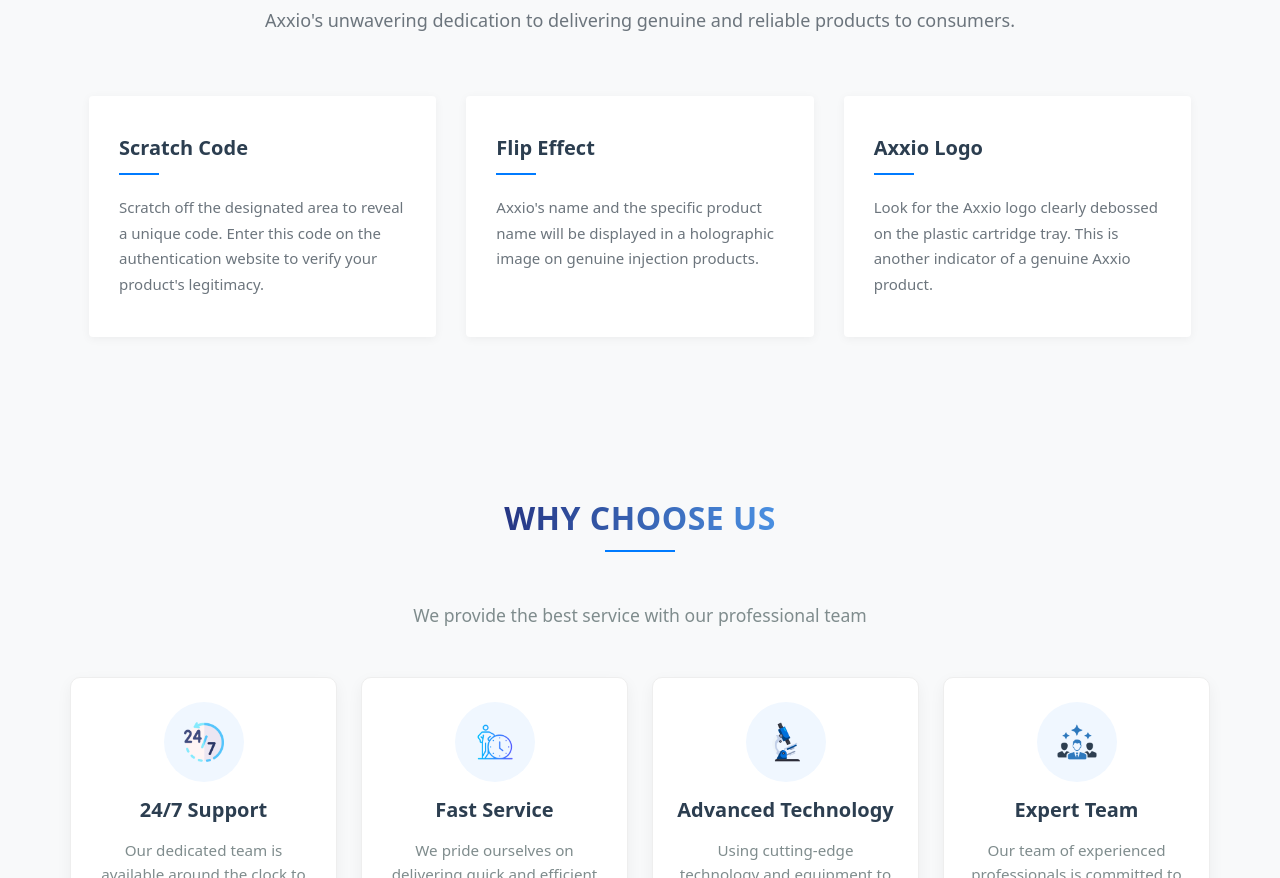
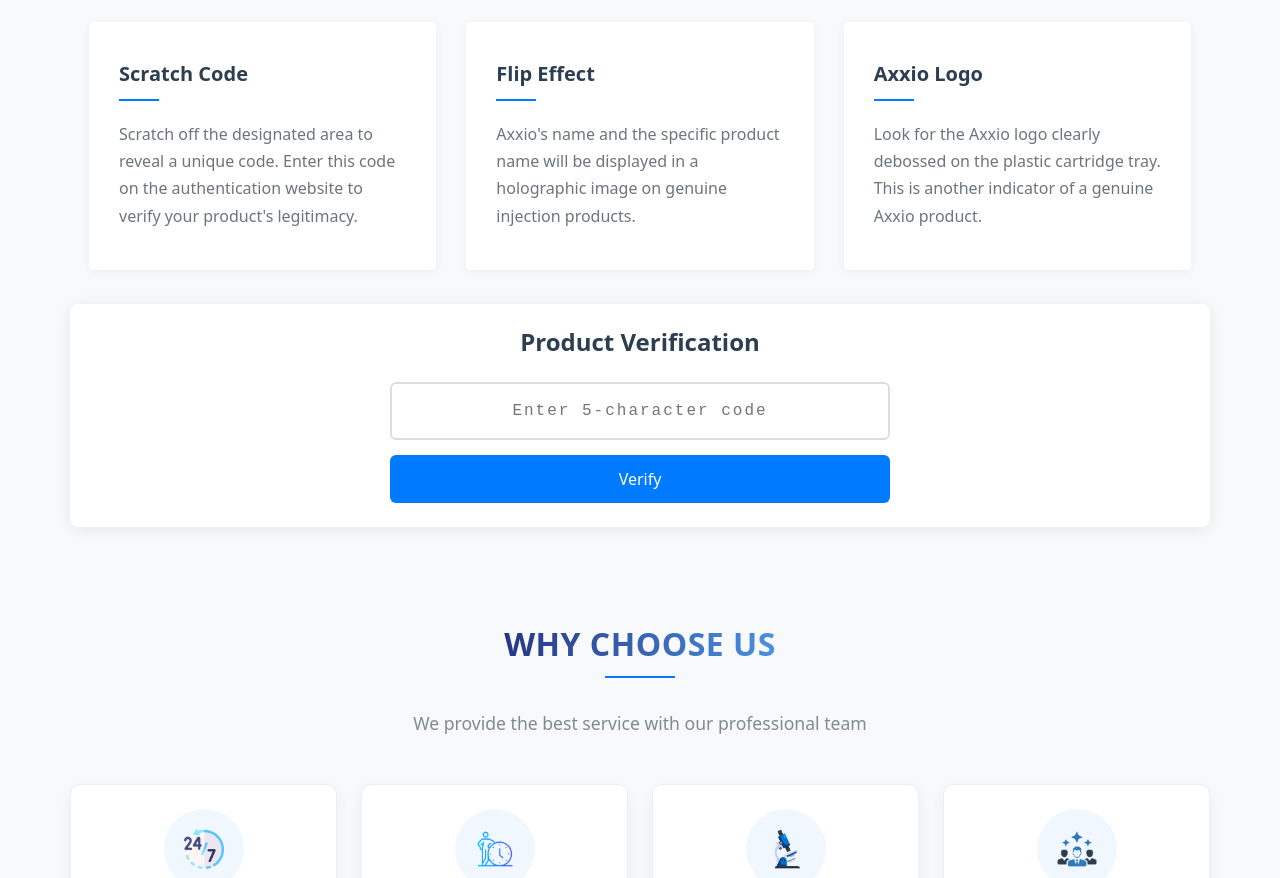
Before and after one commit to Natheer777/Trx-Laboratory, a React (Vite) app: page /Authenticity in a window 1280 px wide. Shown: the part 683-1561 px from the top of the page. Built offline with nearby package versions, Linux system fonts and the light colour scheme.

Commit message:
add verfiy

```diff
--- a/src/sections/Authenticity/Authenticity.css
+++ b/src/sections/Authenticity/Authenticity.css
@@ -18,7 +18,6 @@
 }
 
 .axxio-laboratory {
-  padding: 80px 0;
   background-color: #f8f9fa;
   width: 100%;
 }
@@ -33,7 +32,6 @@
   font-size: 32px;
   color: #333;
   text-align: center;
-  margin-bottom: 50px;
   font-weight: 600;
   text-transform: uppercase;
   position: relative;
@@ -108,8 +106,243 @@
   color: #6c757d;
   line-height: 1.7;
   margin: 0;
+  font-size: 16px;
+  font-weight: 400;
+}
+
+/* Verification Section Styles */
+.verification-section {
+  background: #fff;
+  border-radius: 8px;
+  box-shadow: 0 2px 15px rgba(0, 0, 0, 0.08);
+  margin-bottom: 50px;
+  text-align: center;
+  margin-left: auto;
+  margin-right: auto;
+  padding: 10px;
+}
+
+.verification-section h2 {
+  color: #2c3e50;
+  margin-bottom: 25px;
+  font-size: 24px;
+  font-weight: 600;
+}
+
+.verification-form {
+  display: flex;
+  flex-direction: column;
+  gap: 15px;
+  max-width: 500px;
+  margin: 0 auto;
+}
+
+.form-group {
+  width: 100%;
+  text-align: right;
+}
+
+.code-input {
+  width: 100%;
+  padding: 15px 20px;
+  font-size: 16px;
+  border: 2px solid #ddd;
+  border-radius: 6px;
+  text-align: center;
+  letter-spacing: 2px;
+  font-family: monospace;
+  transition: border-color 0.3s;
+}
+
+.code-input:focus {
+  border-color: #007bff;
+  outline: none;
+  box-shadow: 0 0 0 3px rgba(0, 123, 255, 0.1);
+}
+
+.verify-button {
+  background-color: #007bff;
+  color: white;
+  border: none;
+  padding: 12px 25px;
+  font-size: 16px;
+  border-radius: 6px;
+  cursor: pointer;
+  transition: background-color 0.3s;
+  font-weight: 500;
+}
+
+.verify-button:hover {
+  background-color: #0056b3;
+}
+
+.verify-button:disabled {
+  background-color: #6c757d;
+  cursor: not-allowed;
+}
+
+.error-message {
+  text-align: center;
+  color: #dc3545;
+  margin-top: 10px;
+  font-size: 14px;
+}
+
+/* Product Details Container */
+.product-details-container {
+  margin-top: 2rem;
+  background: white;
+  border-radius: 12px;
+  box-shadow: 0 4px 12px rgba(0, 0, 0, 0.05);
+  overflow: hidden;
+}
+
+.verification-success {
+  padding: 2rem;
+  text-align: center;
+  background: linear-gradient(145deg, #f0fdf4 0%, #ffffff 50%);
+  border-bottom: 1px solid #e5e7eb;
+}
+
+.verified-product-details {
+  padding:2rem 0;
+}
+
+.verified-product-details h4 {
+  color: #1f2937;
+  font-size: 1.25rem;
+  margin-bottom: 1.5rem;
+  text-align: center;
+  font-weight: 600;
+}
+
+/* Response Container */
+.response-container {
+  margin-top: 30px;
+  padding: 0;
+  background-color: transparent;
+  border-radius: 8px;
+  text-align: center;
+  direction: ltr;
+}
+
+.verification-status {
+  padding: 25px;
+  border-radius: 8px;
+  background: white;
+  box-shadow: 0 4px 12px rgba(0, 0, 0, 0.08);
+}
+
+.verification-status.valid {
+  border-left: 4px solid #28a745;
+}
+
+.verification-status.invalid {
+  border-left: 4px solid #dc3545;
+}
+
+.verification-status.unknown {
+  border-left: 4px solid #ffc107;
+}
+
+.status-icon {
+  width: 60px;
+  height: 60px;
+  margin: 0 auto 20px;
+  border-radius: 50%;
+  display: flex;
+  align-items: center;
+  justify-content: center;
+}
+
+.status-icon.valid {
+  background-color: rgba(40, 167, 69, 0.1);
+  color: #28a745;
+}
+
+.status-icon.invalid {
+  background-color: rgba(220, 53, 69, 0.1);
+  color: #dc3545;
+}
+
+.status-icon.unknown {
+  background-color: rgba(255, 193, 7, 0.1);
+  color: #ffc107;
+}
+
+.status-icon svg {
+  width: 30px;
+  height: 30px;
+}
+
+.verification-status h3 {
+  margin: 0 0 10px;
+  font-size: 22px;
+  font-weight: 600;
+  color: #2c3e50;
+}
+
+.verification-status p {
+  color: #6c757d;
+  margin: 0 0 15px;
+  font-size: 16px;
+  line-height: 1.5;
+}
+
+/* Responsive adjustments */
+@media (max-width: 768px) {
+
+
+  .verification-success {
+    padding: 1.5rem 1rem;
+  }
+
+  .verified-product-details h4 {
+    font-size: 1.1rem;
+    margin-bottom: 1rem;
+  }
+}
+
+.response-details {
+  margin-top: 20px;
+  text-align: left;
+  border-top: 1px solid #eee;
+  padding-top: 15px;
+}
+
+.response-item {
+  display: flex;
+  margin-bottom: 8px;
   font-size: 15px;
-  font-weight: 400;
+}
+
+.response-key {
+  font-weight: 600;
+  color: #2c3e50;
+  min-width: 120px;
+}
+
+.response-value {
+  color: #6c757d;
+  word-break: break-word;
+  flex: 1;
+}
+
+.response-container h3 {
+  margin-top: 0;
+  color: #2c3e50;
+  margin-bottom: 15px;
+}
+
+.response-container pre {
+  background: #fff;
+  padding: 15px;
+  border-radius: 4px;
+  overflow-x: auto;
+  text-align: left;
+  direction: ltr;
+  white-space: pre-wrap;
+  word-wrap: break-word;
 }
 
 /* Responsive adjustments */
@@ -127,7 +360,6 @@
 
   .section-title {
     font-size: 28px;
-    margin-bottom: 40px;
   }
 
   .section-description {
--- a/src/sections/Authenticity/Authenticity.jsx
+++ b/src/sections/Authenticity/Authenticity.jsx
@@ -1,8 +1,59 @@
-import React from 'react';
+import React, { useState } from 'react';
+import axios from 'axios';
 import './Authenticity.css';
 import image from '../../assets/Authenticity/14.jpg';
+import Details_product from '../Details_product/Details_product';
 
 export default function Authenticity() {
+  const [code, setCode] = useState('');
+  const [response, setResponse] = useState(null);
+  const [error, setError] = useState('');
+  const [isLoading, setIsLoading] = useState(false);
+  const [verificationStatus, setVerificationStatus] = useState(null);
+  const [productDetails, setProductDetails] = useState(null);
+
+  const handleSubmit = async (e) => {
+    e.preventDefault();
+    if (code.length !== 5) {
+      setError('Please enter a 5-character code');
+      return;
+    }
+
+    setIsLoading(true);
+    setError('');
+    setVerificationStatus(null);
+    setResponse(null);
+    setProductDetails(null);
+
+    try {
+      const result = await axios.post('https://trx-laboratory.com/get_product_by_code.php', {
+        code: code
+      });
+
+      setResponse(result.data);
+
+      if (result.data.status === 'success' && result.data.data && result.data.data.length > 0) {
+        setVerificationStatus('valid');
+        setProductDetails(result.data.data[0]);
+      } else {
+        setVerificationStatus('invalid');
+      }
+    } catch (err) {
+      setVerificationStatus('error');
+      setError('An error occurred while verifying the code. Please try again.');
+      console.error('Error verifying code:', err);
+    } finally {
+      setIsLoading(false);
+    }
+  };
+
+  const handleInputChange = (e) => {
+    const value = e.target.value.toUpperCase();
+    if (value.length <= 5) {
+      setCode(value);
+      setError('');
+    }
+  };
   return (
     <div className="authenticity-container">
       <img
@@ -11,11 +62,13 @@ export default function Authenticity() {
         className="authenticity-image"
       />
       <div className="axxio-laboratory">
-        <div className="container">
+        <div className="container mt-4">
           <h1 className="section-title d-grid">Axxio Laboratory</h1>
           <p className="section-description">
           Axxio Laboratory is deeply committed to upholding the authenticity and integrity of its products through a comprehensive and robust multi-layered authentication system. Within the realm of injections, every Axxio product is furnished with a series of distinctive and secure identifiers that empower customers to confidently verify the legitimacy of their purchase. These unique identifiers serve as tangible assurances of quality and authenticity, underscoring Axxio's unwavering dedication to delivering genuine and reliable products to consumers.
           </p>
+
+
           <div className="features-grid m-1">
             <div className="feature-item">
               <h3>Scratch Code
@@ -32,6 +85,73 @@ export default function Authenticity() {
               <p>Look for the Axxio logo clearly debossed on the plastic cartridge tray. This is another indicator of a genuine Axxio product.</p>
             </div>
           </div>
+          <div className="verification-section pt-4 pb-4">
+            <h2>Product Verification</h2>
+            <form onSubmit={handleSubmit} className="verification-form">
+              <div className="form-group">
+                <input
+                  type="text"
+                  value={code}
+                  onChange={handleInputChange}
+                  maxLength={5}
+                  placeholder="Enter 5-character code"
+                  className="code-input"
+                  dir="ltr"
+                />
+                {error && <div className="error-message">{error}</div>}
+              </div>
+              <button
+                type="submit"
+                className="verify-button"
+                disabled={isLoading}
+              >
+                {isLoading ? 'Verifying...' : 'Verify'}
+              </button>
+            </form>
+
+            {verificationStatus === 'valid' && productDetails ? (
+              <div className="product-details-container">
+                <div className="verification-success">
+                  <div className="status-icon valid">
+                    <svg xmlns="http://www.w3.org/2000/svg" viewBox="0 0 24 24" fill="currentColor">
+                      <path d="M9 16.17L4.83 12l-1.42 1.41L9 19 21 7l-1.41-1.41L9 16.17z"/>
+                    </svg>
+                  </div>
+                  <h3>Verification Successful!</h3>
+                  <p>This product is genuine and verified by Axxio Laboratory.</p>
+                </div>
+                <div className="verified-product-details">
+                  <Details_product productData={productDetails} suppressErrors={true} />
+                </div>
+              </div>
+            ) : verificationStatus === 'invalid' ? (
+              <div className="response-container">
+                <div className="verification-status invalid">
+                  <div className="status-icon invalid">
+                    <svg xmlns="http://www.w3.org/2000/svg" viewBox="0 0 24 24" fill="currentColor">
+                      <path d="M19 6.41L17.59 5 12 10.59 6.41 5 5 6.41 10.59 12 5 17.59 6.41 19 12 13.41 17.59 19 19 17.59 13.41 12 19 6.41z"/>
+                    </svg>
+                  </div>
+                  <h3>Verification Failed</h3>
+                  <p>This product could not be verified. Please check the code and try again.</p>
+                  {response?.message && <p className="error-message">{response.message}</p>}
+                </div>
+              </div>
+            ) : verificationStatus === 'error' ? (
+              <div className="response-container">
+                <div className="verification-status unknown">
+                  <div className="status-icon unknown">
+                    <svg xmlns="http://www.w3.org/2000/svg" viewBox="0 0 24 24" fill="currentColor">
+                      <path d="M11 15h2v2h-2zm0-8h2v6h-2zm1-5C6.48 2 2 6.48 2 12s4.48 10 10 10 10-4.48 10-10S17.52 2 12 2zm0 18c-4.41 0-8-3.59-8-8s3.59-8 8-8 8 3.59 8 8-3.59 8-8 8z"/>
+                    </svg>
+                  </div>
+                  <h3>Verification Error</h3>
+                  <p>An error occurred during verification. Please try again later.</p>
+                  {error && <p className="error-message">{error}</p>}
+                </div>
+              </div>
+            ) : null}
+          </div>
         </div>
       </div>
     </div>
```
